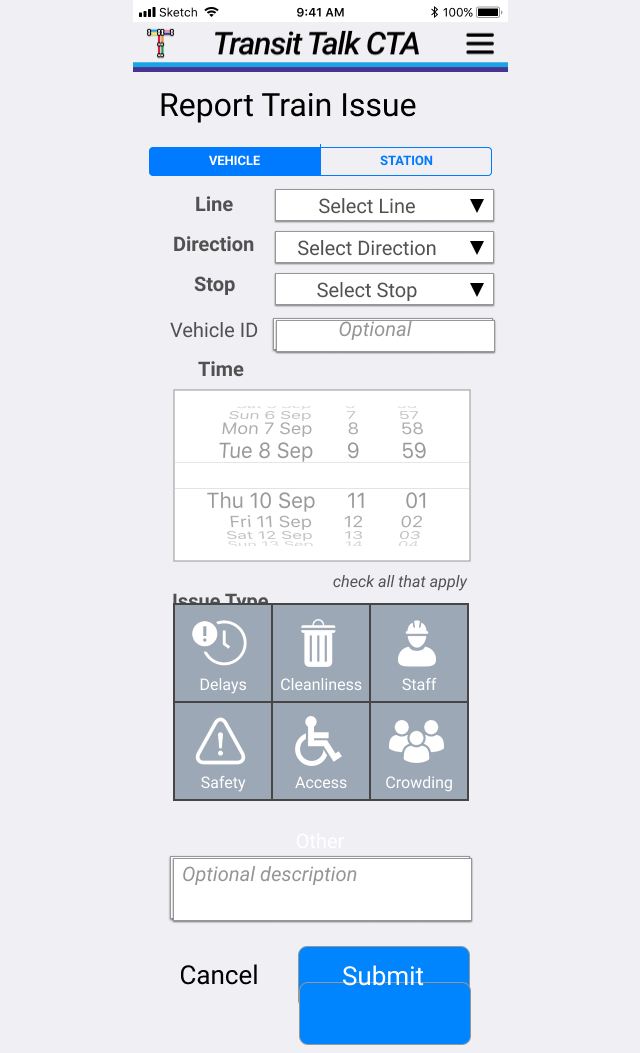
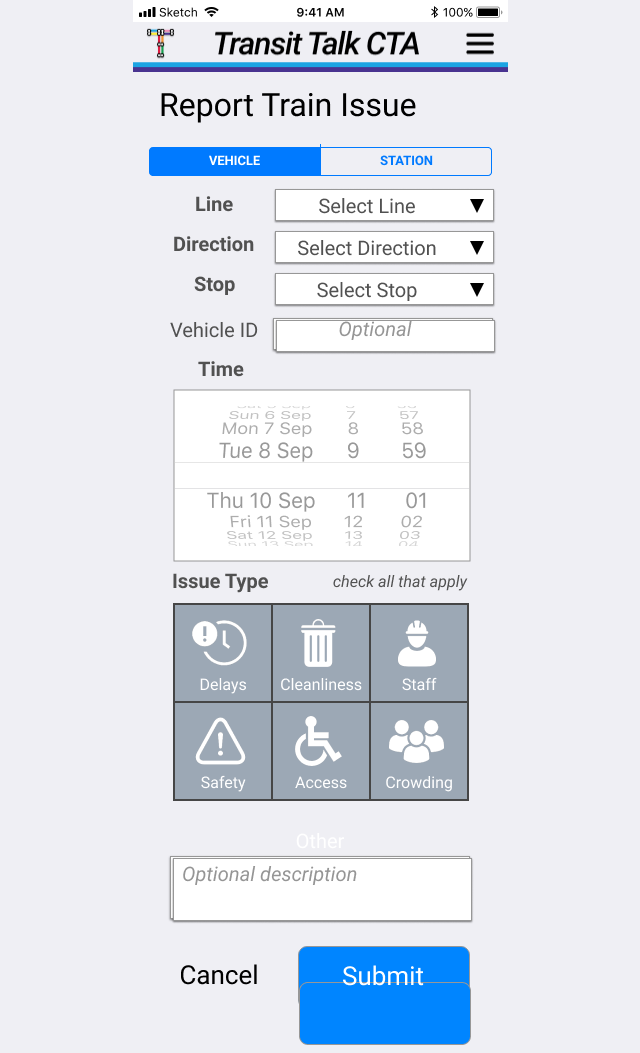
Before and after one commit to andreanthony/andreanthony.github.io, a Jekyll site: the page train-issue.html, which Jekyll copies as it is, in a window 1280 px wide. Shown: the whole page, without its empty margins (320-960 px from the left). Built offline with Jekyll 4.4.1, drawn with Linux system fonts in a browser that asks for light colours.

Commit message:
Update train-issue.html

```diff
--- a/train-issue.html
+++ b/train-issue.html
@@ -27,7 +27,7 @@
  <div id="optional"><img src="/Optional.png" alt="optional"/></div>
  <div id="time"><img src="/Time.png" alt="time"/></div>
  <div id="date-picker"><img src="/Date Picker.png" alt="date-picker"/></div>
- <div id="issue-type"><p><img src="/Issue Type.png" alt="dissue-type"/></p></div>
+ <div id="issue-type"><img src="/Issue Type.png" alt="dissue-type"/></div>
  <div id="check-all"><img src="/check all that apply.png" alt="check-all"/></div>
  <div id="issue-type-0"><img src="/issue-type.png" alt="issue-type-0"/></div>
  <div id="issue-type-copy"><img src="/issue-type copy.png" alt="issue-type-copy"/></div>
```
